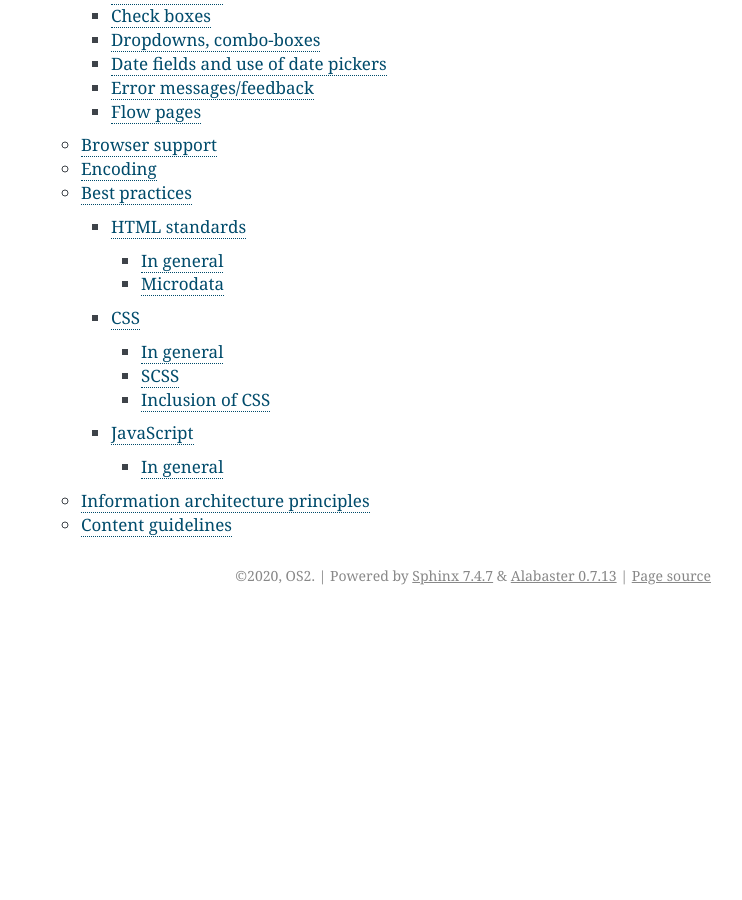
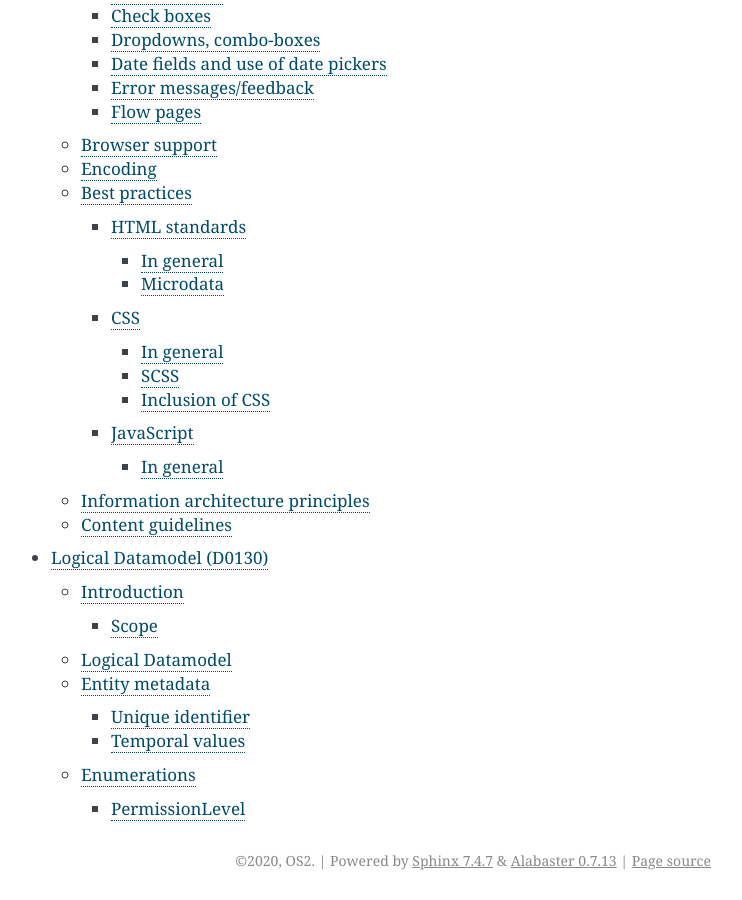
Before and after one commit to OS2iot/OS2iot-docs, a Sphinx documentation site: the page built from source/contents.rst, in a window 1280 px wide and 900 px high, scrolled down 2277 px. Shown: the whole window, without its empty margins (399-1141 px from the left). Built offline with Sphinx 7.4.7, drawn with Linux system fonts in a browser that asks for light colours; before the commit the page ends 2892 px from its top, so only the background shows below that; some of the changed lines change nothing that is shown.

Commit message:
Logical Datamodel

```diff
--- a/source/contents.rst
+++ b/source/contents.rst
@@ -3,3 +3,4 @@
 
    ExternalInterfaceDesign/d0180.rst
    user-interface-guidelines/user-interface-guidelines.rst
+   logical-data-model/logical-datamodel.rst
--- /dev/null
+++ b/source/logical-data-model/logical-datamodel.rst
@@ -0,0 +1,72 @@
+Logical Datamodel (D0130)
+===============================
+
+Introduction
+------------
+
+The purpose of this deliverable is to describe the logical data-entities
+that are part of the solutions domain together the relationship between
+them.
+
+The target audience of the deliverable are:
+
+-  The developers, who need to understand the design, and prepare the
+   detailed design and eventually implement the solution
+
+-  Participants and decision-makers from the customer who are
+   responsible for the functional design
+
+Scope
+~~~~~
+
+This is not a database model, but a logical model of the relationship
+between business objects.
+
+Logical Datamodel
+-----------------
+
+|image1|
+
+Entity metadata
+---------------
+
+Unique identifier
+~~~~~~~~~~~~~~~~~
+
+Each entity has an id attribute, which is a persistent unique identifier
+for an object. This will never change for an object. The identifier is
+only unique for this entity, meaning that object of different entities
+can have the same id value.
+
+Temporal values
+~~~~~~~~~~~~~~~
+
+Data in OS2iot is non-temporal. Each entity has "created" and "modified"
+attributes which contains the date and time an object was created and
+last modified, respectively. If an object has been created but not
+modified, "created" and "modified" contain the same values.
+
+Each entity also has "createdBy" and "modifiedBy" attributes, which
+contain the username of the user that created the object and the last
+person to modify an object. If an object has been created but not
+modified, "created" and "modified" contain the same values.
+
+Enumerations
+------------
+
+This section contains the relevant enumerations in OS2iot.
+
+PermissionLevel
+~~~~~~~~~~~~~~~
+
+1. Read
+2. Write
+3. OrgAdmin
+4. GlobalAdministrator
+
+.. |image0| image:: ./media/image3.emf
+   :width: 1.51111in
+   :height: 0.23194in
+.. |image1| image:: ./media/image4.png
+   :width: 6.56806in
+   :height: 3.78681in
```
Also changed, not shown: source/logical-data-model/media/image4.png (added), 2 other files.
